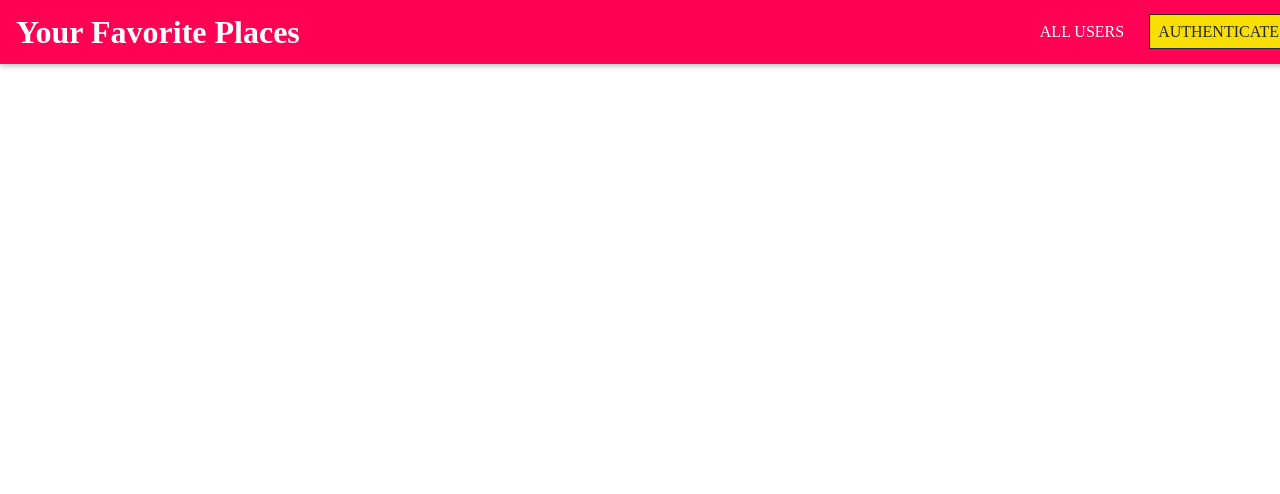
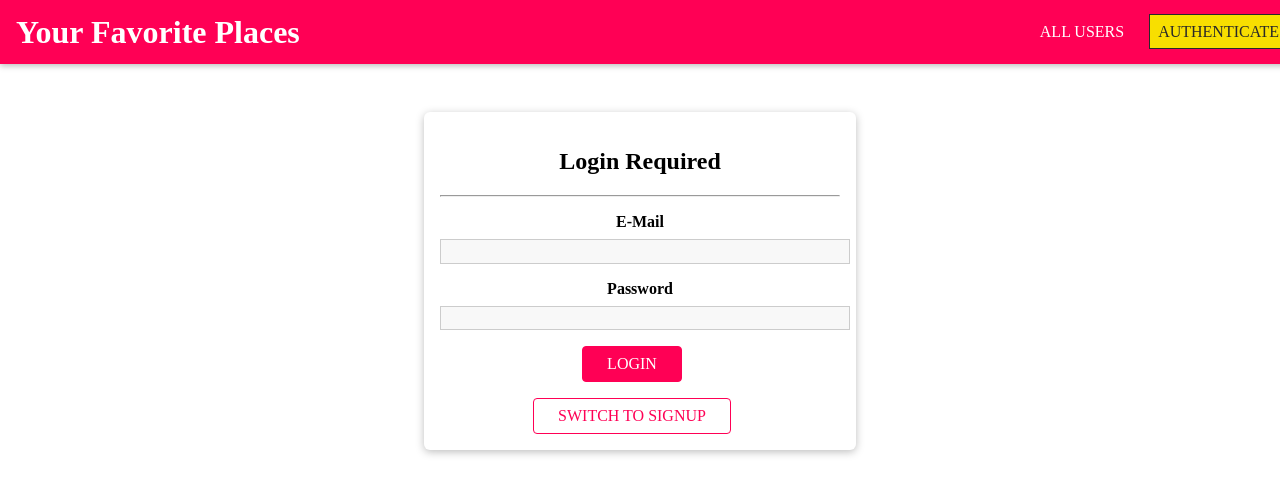
Before and after one commit to Helekin/mern-02-easy-location-logbook, a React (Vite) app in the folder frontend/: page /auth in a window 1280 px wide. Shown: the top 494 px of the page. Built offline with nearby package versions, Linux system fonts and the light colour scheme.

Commit message:
auth screen

```diff
--- a/frontend/src/shared/components/FormElements/Input.jsx
+++ b/frontend/src/shared/components/FormElements/Input.jsx
@@ -0,0 +1,87 @@
+import { useReducer, useEffect } from "react";
+
+import { validate } from "../../../utils/validators";
+
+import "./Input.css";
+
+const inputReducer = (state, action) => {
+  switch (action.type) {
+    case "CHANGE":
+      return {
+        ...state,
+        value: action.val,
+        isValid: validate(action.val, action.validators),
+      };
+    case "TOUCH": {
+      return {
+        ...state,
+        isTouched: true,
+      };
+    }
+    default:
+      return state;
+  }
+};
+
+const Input = (props) => {
+  const [inputState, dispatch] = useReducer(inputReducer, {
+    value: props.initialValue || "",
+    isTouched: false,
+    isValid: props.initialValid || false,
+  });
+
+  const { id, onInput } = props;
+  const { value, isValid } = inputState;
+
+  useEffect(() => {
+    onInput(id, value, isValid);
+  }, [id, value, isValid, onInput]);
+
+  const changeHandler = (event) => {
+    dispatch({
+      type: "CHANGE",
+      val: event.target.value,
+      validators: props.validators,
+    });
+  };
+
+  const touchHandler = () => {
+    dispatch({
+      type: "TOUCH",
+    });
+  };
+
+  const element =
+    props.element === "input" ? (
+      <input
+        id={props.id}
+        type={props.type}
+        placeholder={props.placeholder}
+        onChange={changeHandler}
+        onBlur={touchHandler}
+        value={inputState.value}
+      />
+    ) : (
+      <textarea
+        id={props.id}
+        rows={props.rows || 3}
+        onChange={changeHandler}
+        onBlur={touchHandler}
+        value={inputState.value}
+      />
+    );
+
+  return (
+    <div
+      className={`form-control ${
+        !inputState.isValid && inputState.isTouched && "form-control--invalid"
+      }`}
+    >
+      <label htmlFor={props.id}>{props.label}</label>
+      {element}
+      {!inputState.isValid && inputState.isTouched && <p>{props.errorText}</p>}
+    </div>
+  );
+};
+
+export default Input;
--- a/frontend/src/shared/components/Navigation/NavLinks.jsx
+++ b/frontend/src/shared/components/Navigation/NavLinks.jsx
@@ -29,7 +29,7 @@ const NavLinks = () => {
   return (
     <ul className="nav-links">
       <li>
-        <NavLink to="/" exact>
+        <NavLink to="/">
           ALL USERS
         </NavLink>
       </li>
--- /dev/null
+++ b/frontend/src/shared/components/UIElements/Modal.css
@@ -0,0 +1,58 @@
+.modal {
+  z-index: 100;
+  position: fixed;
+  top: 22vh;
+  left: 10%;
+  width: 80%;
+  background: white;
+  box-shadow: 0 2px 8px rgba(0, 0, 0, 0.26);
+  border-radius: 8px;
+}
+
+.modal__header {
+  width: 100%;
+  padding: 1rem 0.5rem;
+  background: #2a006e;
+  color: white;
+}
+
+.modal__header h2 {
+  margin: 0.5rem;
+}
+
+.modal__content {
+  padding: 1rem 0.5rem;
+}
+
+.modal__footer {
+  padding: 1rem 0.5rem;
+}
+
+@media (min-width: 768px) {
+  .modal {
+    left: calc(50% - 20rem);
+    width: 40rem;
+  }
+}
+
+.modal-enter {
+  transform: translateY(-10rem);
+  opacity: 0;
+}
+
+.modal-enter-active {
+  transform: translateY(0);
+  opacity: 1;
+  transition: all 200ms;
+}
+
+.modal-exit {
+  transform: translateY(0);
+  opacity: 1;
+}
+
+.modal-exit-active {
+  transform: translateY(-10rem);
+  opacity: 0;
+  transition: all 200ms;
+}
--- /dev/null
+++ b/frontend/src/shared/components/UIElements/Modal.jsx
@@ -0,0 +1,48 @@
+import React from "react";
+import ReactDOM from "react-dom";
+import { CSSTransition } from "react-transition-group";
+
+import Backdrop from "./Backdrop.jsx";
+import "./Modal.css";
+
+const ModalOverlay = (props) => {
+  const content = (
+    <div className={`modal ${props.className}`} style={props.style}>
+      <header className={`modal__header ${props.headerClass}`}>
+        <h2>{props.header}</h2>
+      </header>
+      <form
+        onSubmit={
+          props.onSubmit ? props.onSubmit : (event) => event.preventDefault()
+        }
+      >
+        <div className={`modal__content ${props.contentClass}`}>
+          {props.children}
+        </div>
+        <footer className={`modal__footer ${props.footerClass}`}>
+          {props.footer}
+        </footer>
+      </form>
+    </div>
+  );
+  return ReactDOM.createPortal(content, document.getElementById("modal-hook"));
+};
+
+const Modal = (props) => {
+  return (
+    <React.Fragment>
+      {props.show && <Backdrop onClick={props.onCancel} />}
+      <CSSTransition
+        in={props.show}
+        mountOnEnter
+        unmountOnExit
+        timeout={200}
+        classNames="modal"
+      >
+        <ModalOverlay {...props} />
+      </CSSTransition>
+    </React.Fragment>
+  );
+};
+
+export default Modal;
--- a/frontend/src/user/pages/Auth.jsx
+++ b/frontend/src/user/pages/Auth.jsx
@@ -1,13 +1,89 @@
+import React, { useState } from "react";
+import { useDispatch, useSelector } from "react-redux";
+
 import Card from "../../shared/components/UIElements/Card";
 import Input from "../../shared/components/FormElements/Input";
 import Button from "../../shared/components/FormElements/Button";
 import ErrorModal from "../../shared/components/UIElements/ErrorModal";
 import LoadingSpinner from "../../shared/components/UIElements/LoadingSpinner";
 
+import {
+  VALIDATOR_EMAIL,
+  VALIDATOR_MINLENGTH,
+  VALIDATOR_REQUIRE,
+} from "../../utils/validators";
+
+import "./Auth.css";
+
 import { useSignupMutation, useLoginMutation } from "../../slices/userApiSlice";
 
 const Auth = () => {
-  return <div>Auth</div>;
+  const [isLoginMode, setIsLoginMode] = useState(true);
+
+  const dispatch = useDispatch();
+
+  const authSubmitHandler = (event) => {
+    event.preventDefault();
+  };
+
+  const switchModeHandler = () => {
+    setIsLoginMode((prevMode) => !prevMode);
+  };
+
+  return (
+    <React.Fragment>
+      {/* <ErrorModal error={error} onClear={clearError} /> */}
+      <Card className="authentication">
+        {/* {isLoading && <LoadingSpinner asOverlay />} */}
+        <h2>Login Required</h2>
+        <hr />
+        <form onSubmit={authSubmitHandler}>
+          {!isLoginMode && (
+            <Input
+              element="input"
+              id="name"
+              type="text"
+              label="Your Name"
+              validators={[VALIDATOR_REQUIRE()]}
+              errorText="Please enter a name."
+              onInput={() => {}}
+            />
+          )}
+          {!isLoginMode && (
+            <></>
+            // <ImageUpload
+            //   center
+            //   id="image"
+            //   onInput={inputHandler}
+            //   errorText="Please provide an image."
+            // />
+          )}
+          <Input
+            element="input"
+            id="email"
+            type="email"
+            label="E-Mail"
+            validators={[VALIDATOR_EMAIL()]}
+            errorText="Please enter a valid email address."
+            onInput={() => {}}
+          />
+          <Input
+            element="input"
+            id="password"
+            type="password"
+            label="Password"
+            validators={[VALIDATOR_MINLENGTH(6)]}
+            errorText="Please enter a valid password, at least 6 characters."
+            onInput={() => {}}
+          />
+          <Button type="submit">{isLoginMode ? "LOGIN" : "SIGNUP"}</Button>
+        </form>
+        <Button inverse onClick={switchModeHandler}>
+          SWITCH TO {isLoginMode ? "SIGNUP" : "LOGIN"}
+        </Button>
+      </Card>
+    </React.Fragment>
+  );
 };
 
 export default Auth;
```
